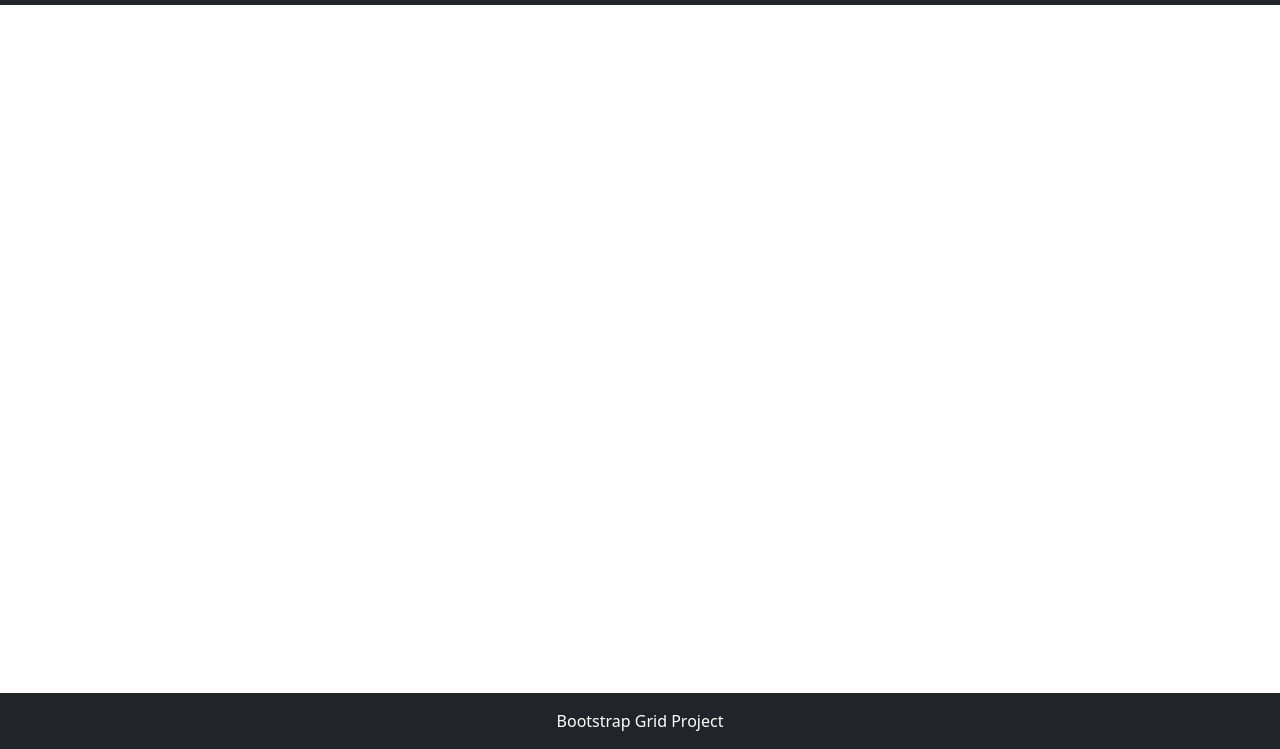
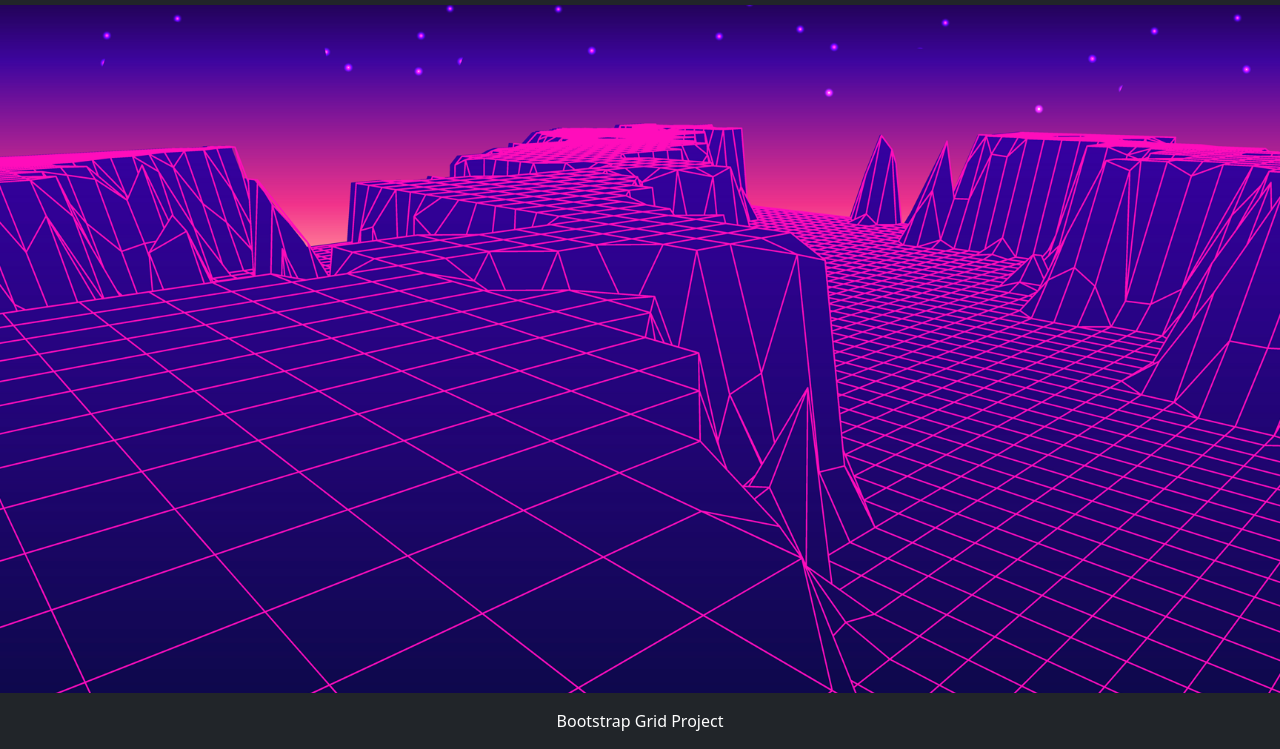
Before and after one commit to jvanosdol/bootstrap-grids-project, a plain HTML site: page index.html in a window 1280 px wide. Shown: the part 51-800 px from the top of the page. Drawn offline with nearby package versions, Linux system fonts and the light colour scheme.

Commit message:
updated css, added bg img

```diff
--- a/css/site.css
+++ b/css/site.css
@@ -8,3 +8,12 @@ main>.container {
     bottom: 0;
     width: 100%;
 }
+
+.homeBg {
+    width: 100%;
+    background: url("/img/GridBG.png");
+    background-repeat: no-repeat;
+    background-position: center;
+    background-size: cover;
+    background-attachment: fixed;
+}
--- a/index.html
+++ b/index.html
@@ -15,7 +15,7 @@
 
 </head>
 
-<body class="d-flex flex-column h-100">
+<body class="d-flex flex-column h-100 homeBg">
 
 <nav class="navbar navbar-expand-md navbar-dark fixed-top bg-dark">
     <div class="container-fluid">
```
Also changed, not shown: img/GridBG.png (added).
